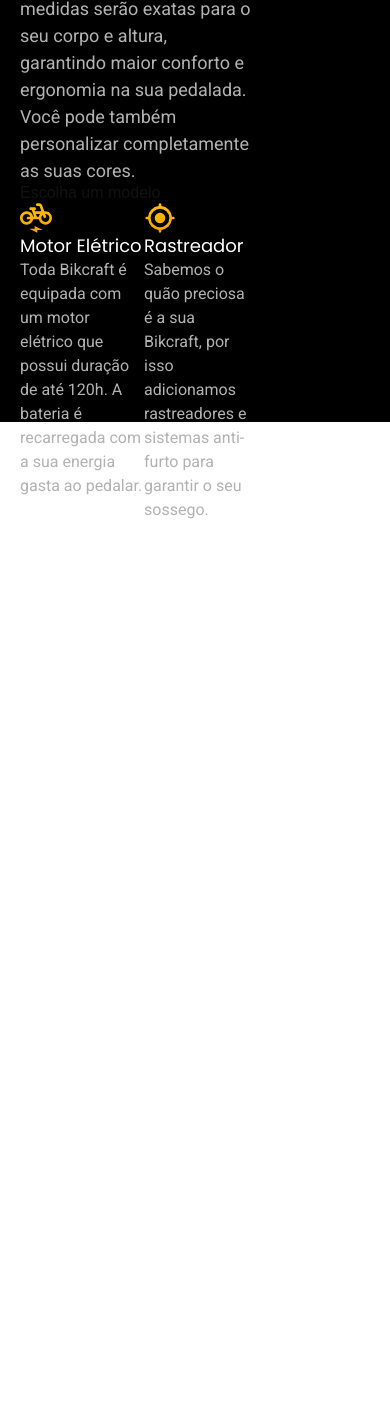
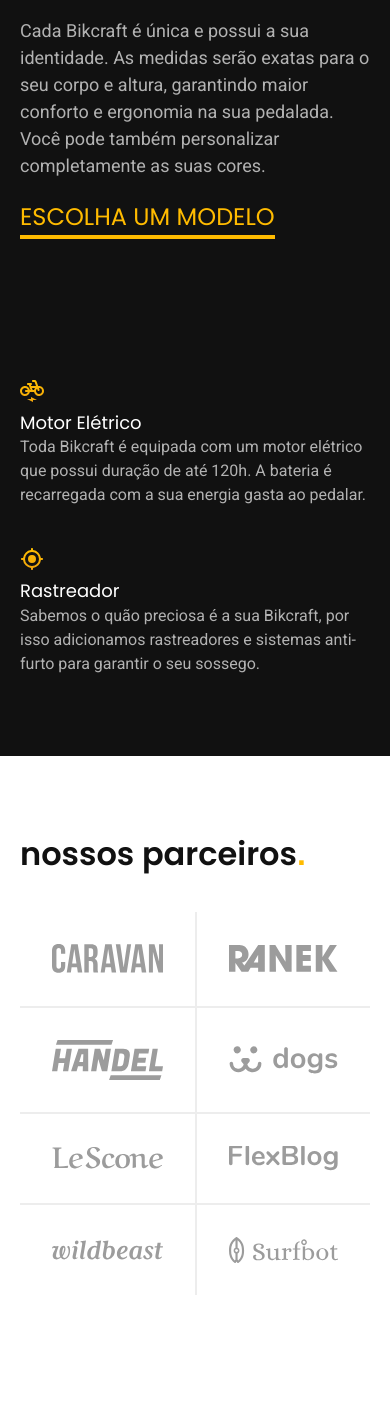
Before and after one commit to LindoufoGA/site-bikcraft, a plain HTML site: page index.html in a window 390 px wide. Shown: the part 1794-3209 px from the top of the page. Before the commit the page ends 2336 px from the top, so only its background shows below. Drawn offline with Linux system fonts and the light colour scheme; files whose address does not match are found by name.

Commit message:
secao parceiros

```diff
--- a/css/global/reset.css
+++ b/css/global/reset.css
@@ -15,7 +15,6 @@
 
 img {
   max-width: 100%;
-  height: auto;
   display: block;
 }
 
--- /dev/null
+++ b/css/home/parceiros.css
@@ -0,0 +1,54 @@
+.parceiros {
+  padding-top: 60px;
+  padding-bottom: 120px;
+}
+.parceiros h2 {
+  margin-bottom: 60px;
+}
+
+.parceiros ul {
+  max-width: 1400px;
+  margin: 0 auto;
+  padding: 0 20px;
+  display: grid;
+  grid-template-columns: repeat(4, 1fr);
+}
+
+.parceiros-lista li {
+  padding: 32px;
+  display: flex;
+  border-left: 2px solid var(--cor-2);
+}
+
+.parceiros-lista li:first-child,
+.parceiros-lista li:nth-child(5) {
+  border: none;
+}
+
+.parceiros-lista li:nth-child(n + 5) {
+  border-top: 2px solid var(--cor-2);
+}
+
+.parceiros img {
+  margin: auto;
+}
+
+@media (max-width: 750px) {
+  .parceiros {
+    margin-bottom: 60px;
+  }
+  .parceiros h2 {
+    margin-bottom: 20px;
+  }
+  .parceiros ul {
+    grid-template-columns: repeat(2, 1fr);
+  }
+  .parceiros-lista li:nth-child(3),
+  .parceiros-lista li:nth-child(7) {
+    border-left: none;
+  }
+
+  .parceiros-lista li:nth-child(n + 3) {
+    border-top: 2px solid var(--cor-2);
+  }
+}
--- a/css/home/tecnologia.css
+++ b/css/home/tecnologia.css
@@ -1,23 +1,89 @@
 .tecnologia-bg {
-  background-color: var(--cor-12);
-  box-shadow: inset 0 -120px var(--cor-0);
+  background-color: var(--cor-11);
+  box-shadow: inset 0 80px var(--cor-0), inset 0 -80px var(--cor-0);
 }
-
 .tecnologia {
   display: grid;
   grid-template-columns: 1fr 1fr;
   gap: 40px;
 }
-.tecnologia span {
-  padding-bottom: 20px;
+.tecnologia-conteudo {
+  padding-top: 160px;
+  padding-bottom: 160px;
+
 }
-.tecnologia-lista {
-  display: flex;
-}
-
-.tecnologia-img {
+.tecnologia-img img {
   width: 100%;
   height: 100%;
   object-fit: cover;
   object-position: left;
 }
+.tecnologia-conteudo > span {
+  display: block;
+  padding-bottom: 20px;
+}
+.tecnologia-conteudo > h2 {
+  margin-bottom: 32px;
+}
+
+.tecnologia-conteudo > p {
+  margin-bottom: 20px;
+}
+
+.tecnologia a {
+  margin-bottom: 80px;
+}
+.tecnologia-lista {
+  display: flex;
+  gap: 40px;
+}
+.tecnologia-lista > h3 {
+  margin-bottom: 8px;
+  width: max-content;
+}
+.tecnologia-lista img {
+  width: 24px;
+  margin-bottom: 8px;
+}
+
+a.link {
+  display: inline-block;
+  color: var(--cor-p1);
+  font: 500 1.5rem/1.5 "Poppins", sans serif;
+  text-transform: uppercase;
+}
+
+.link::after {
+  content: "";
+  display: block;
+  background-color: currentColor;
+  width: 100%;
+  height: 4px;
+}
+  .link:hover {
+    color: var(--cor-0);
+  }
+
+@media (max-width: 750px) {
+  .tecnologia {
+    grid-template-columns: 1fr;
+  }
+  .tecnologia-conteudo {
+    padding: 60px 0;
+  }
+  .tecnologia-bg {
+    box-shadow: initial;
+  }
+  .tecnologia-img {
+    display: none;
+  }
+  .tecnologia a {
+    padding-bottom: 60px;
+  }
+}
+
+@media (max-width: 600px) {
+  .tecnologia-lista {
+    flex-direction: column;
+  }
+}
--- a/css/style.css
+++ b/css/style.css
@@ -6,6 +6,7 @@
 @import "home/introducao.css";
 @import "home/bicicletas-lista.css";
 @import "/css/home/tecnologia.css";
+@import "/css/home/parceiros.css";
 
 /* utilidades */
 @import "utilidades/tipografia.css";
--- a/index.html
+++ b/index.html
@@ -75,7 +75,7 @@
         <p class="font-2-l cor-5">
           Cada Bikcraft é única e possui a sua identidade. As medidas serão exatas para o seu corpo e altura, garantindo maior conforto e ergonomia na sua pedalada. Você pode também personalizar completamente as suas cores.
         </p>
-        <a href="">Escolha um modelo</a>
+        <a class="link" href="">Escolha um modelo</a>
         <div class="tecnologia-lista">
           <div>
             <img src="img/icones/eletrica.svg" alt="">
@@ -96,6 +96,20 @@
       </div>
     </div>
   </article>
+  <section class="parceiros">
+    <h2 class="font-1-xxl container">nossos parceiros<span class="cor-p1">.</span></h2>
+    <ul class="parceiros-lista">
+      <li><img src="img/parceiros/caravan.svg" alt="caravan"></li>
+      <li><img src="img/parceiros/ranek.svg" alt="ranek"></li>
+      <li><img src="img/parceiros/handel.svg" alt="handel"></li>
+      <li><img src="img/parceiros/dogs.svg" alt="dogs"></li>
+      <li><img src="img/parceiros/lescone.svg" alt="lescone"></li>
+      <li><img src="img/parceiros/flexblog.svg" alt="flexblog"></li>
+      <li><img src="img/parceiros/wildbeast.svg" alt="wildbeast"></li>
+      <li><img src="img/parceiros/surfbot.svg" alt="surfbot"></li>
+    </ul>
+    </div>
+  </section>
 
 </body>
 
```
